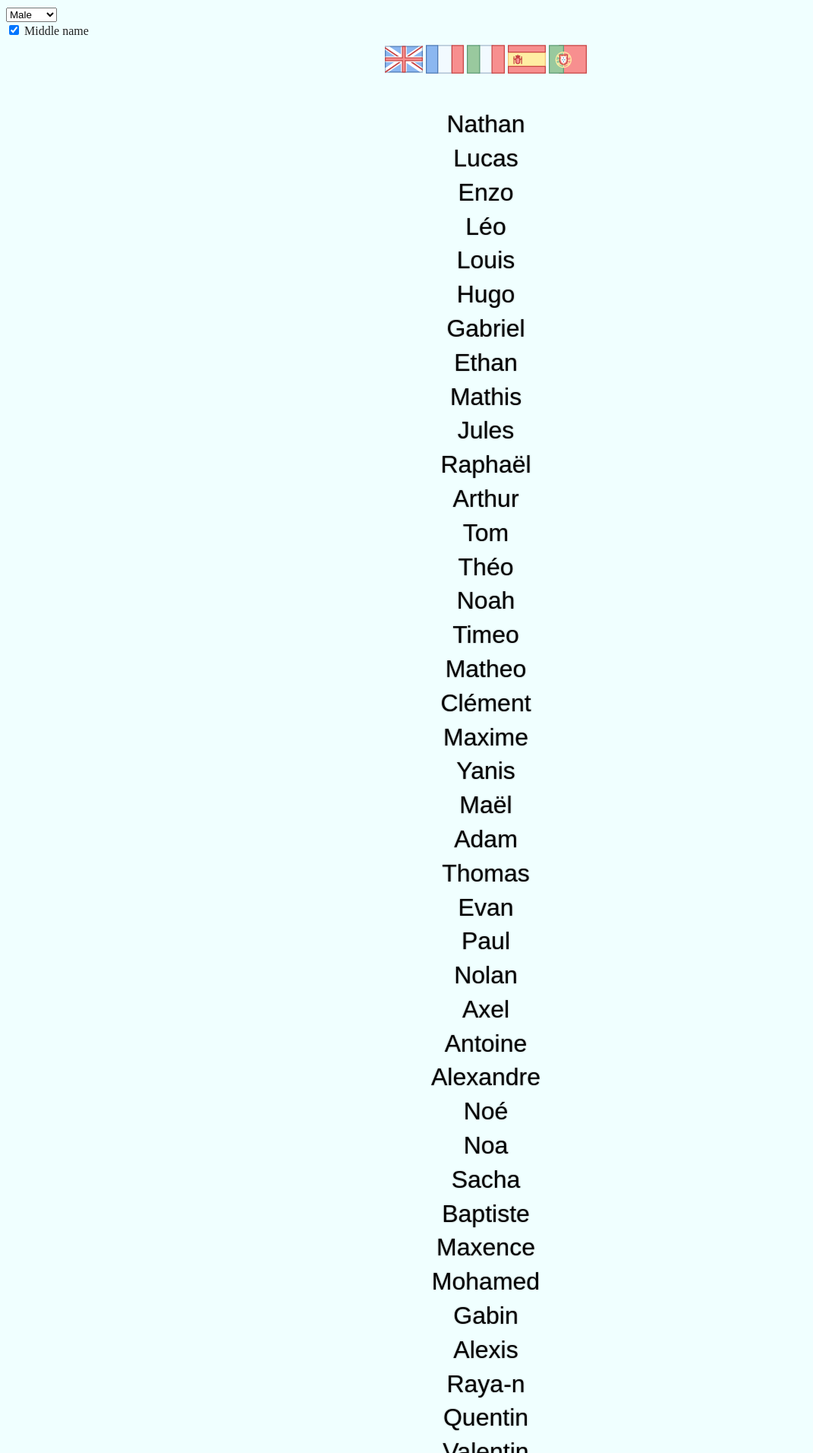
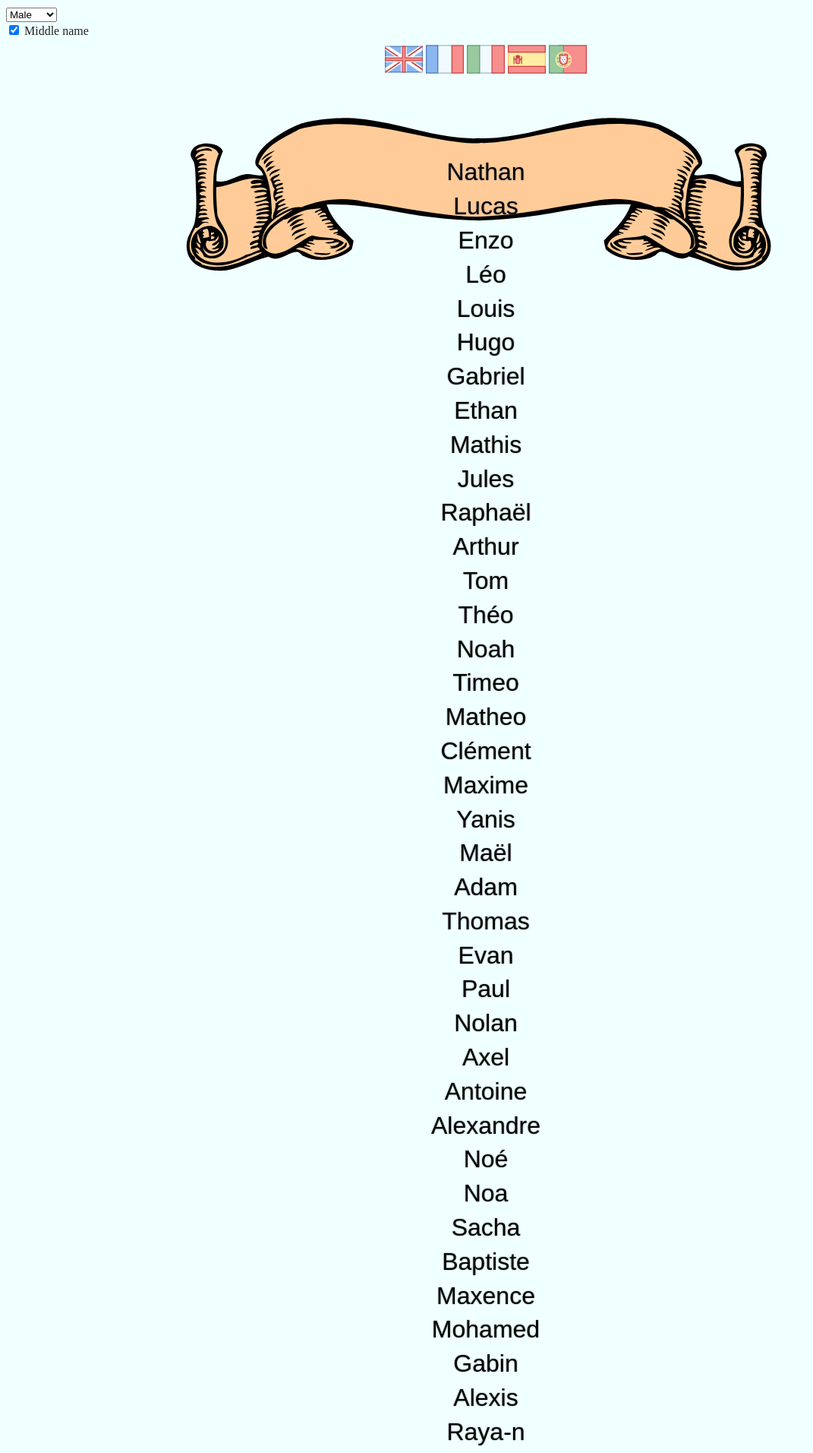
Before and after one commit to David-Rodden/NameGenerator, a PHP site: page / in a window 1280 px wide. Shown: the top 1912 px of the page at 76% size, without its empty margins (0-1071 px from the left). Run offline with PHP 8.4, Linux system fonts and the light colour scheme; some libraries are stand-ins or nearby versions.

Commit message:
Added banner and removed button since functionality is present in clicking flags Worked with css to have text and banner scale together

```diff
--- a/src/css/main.css
+++ b/src/css/main.css
@@ -100,6 +100,13 @@ body {
     font-family: "High Tower Text", serif;
 }
 
+#name-banner {
+    background-image: url("banner.svg");
+    background-repeat: no-repeat;
+    background-position: center;
+    padding-bottom: 5%;
+}
+
 #rolled-name {
     color: black;
     font-family: "High Tower Text", fantasy;
@@ -107,6 +114,8 @@ body {
     text-align: center;
     text-shadow: 0 0 2px grey;
     font-size: xx-large;
+    padding-top: 5%;
+    height: 350px;
 }
 
 #languages {
--- a/src/index.html
+++ b/src/index.html
@@ -16,7 +16,6 @@
     <script src="https://ajax.googleapis.com/ajax/libs/jquery/3.1.0/jquery.min.js"></script>
     <script src="js/PopularNames.js"></script>
     <script>
-        var your_url = "https://nameberry.com/popular_names/US";
         jQuery.ajax = (function (_ajax) {
             var protocol = location.protocol,
                     hostname = location.hostname,
@@ -68,16 +67,6 @@
             };
 
         })(jQuery.ajax);
-
-
-        $.ajax({
-            url: your_url,
-            type: 'GET',
-            success: function (res) {
-                // then you can manipulate your text as you wish
-//                console.log($('<div>').html(res).find('??').html());
-            }
-        });
     </script>
 </head>
 <body>
@@ -103,10 +92,10 @@
     <input id="spanish" type="image" src="img/spain.png" alt="spanish" onclick="languageSelect(this)">
     <input id="portuguese" type="image" src="img/portugal.png" alt="portuguese" onclick="languageSelect(this)">
 </div>
-<p class="text" id="rolled-name">Nada</p>
+
+<div id="name-banner"><p class="text" id="rolled-name">Nada</p></div>
 <script>console.log(readInput());</script>
 <div id="get-name">
-    <input id="get-name-button" type="button" value="Get name" onclick="readInput()">
     <script>window.jQuery || document.write('<script src="js/vendor/jquery-{{JQUERY_VERSION}}.min.js"><\/script>')</script>
 </div>
 <script src="js/plugins.js"></script>
```
Also changed, not shown: src/css/banner.png (added), src/css/banner.svg (added).
